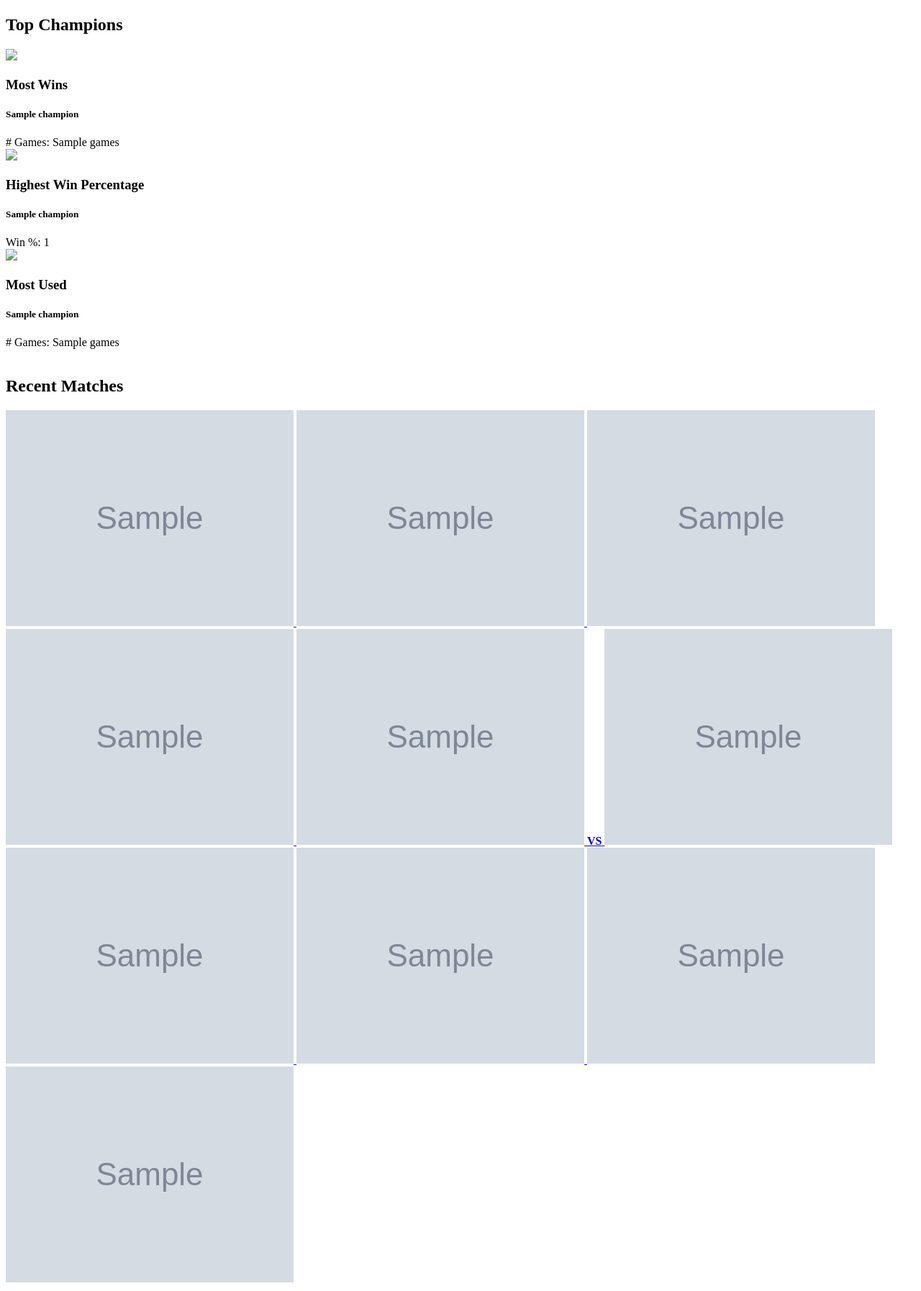
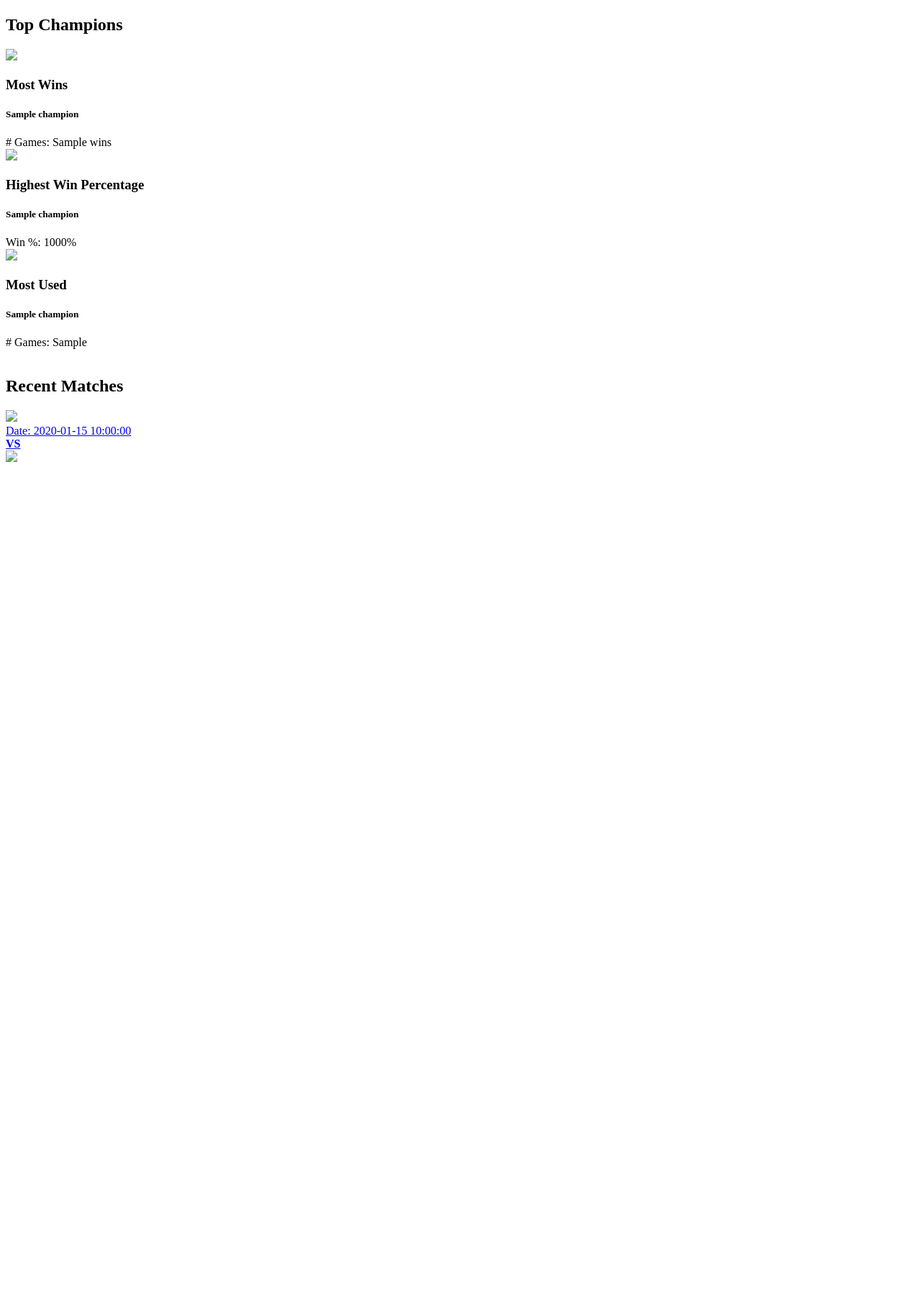
Before and after one commit to worst/league-stats, a Flask app: template templates/summoner.html in a window 1280 px wide. Shown: the part 604-2398 px from the top of the page at 72% size. After the commit the page ends 1246 px from the top, so only its background shows below. Run offline with Flask 2, Linux system fonts and the light colour scheme; the template is opened without the code that fills it: most values are stand-ins (such as "Sample title", 1, 10 or a date in 2020); grey boxes marked "Sample" are stand-in pictures; parts of the project's set-up code (start-up, migrations or seed data) failed here and were passed over; some libraries are stand-ins or nearby versions.

Commit message:
Added recent matches to the summoner template and fixed champion information.

```diff
--- a/templates/summoner.html
+++ b/templates/summoner.html
@@ -36,13 +36,13 @@
 	<div class="span4 info-block">
 		<div class="row-fluid">
 			<div class="span4">
-				<img src="{{ root_url }}static/images/champions/thumbnails/{{ champ_wins.thumbnail }}" class="thumbnail">
+				<img src="{{ root_url }}static/images/champions/thumbnails/{{ champ_wins.champion.thumbnail }}" class="thumbnail">
 			</div>
 			<div>
 		<h3 class="center">Most Wins</h3>
-				<h5>{{ champ_wins.champion }}</h5>
+				<h5>{{ champ_wins.champion.name }}</h5>
 				<span class="tag"># Games: </span>
-				<span class="field">{{ champ_wins.games }}</span>
+				<span class="field">{{ champ_wins.wins }}</span>
 			</div>
 		</div>
 	</div>
@@ -50,13 +50,13 @@
 	<div class="span4 info-block">
 		<div class="row-fluid">
 			<div class="span4">
-				<img src="{{ root_url }}static/images/champions/thumbnails/{{ champ_percent.thumbnail }}" class="thumbnail">
+				<img src="{{ root_url }}static/images/champions/thumbnails/{{ champ_percent.champion.thumbnail }}" class="thumbnail">
 			</div>
 			<div>
 		<h3 class="center">Highest Win Percentage</h3>
-				<h5>{{ champ_percent.champion }}</h5>
+				<h5>{{ champ_percent.champion.name }}</h5>
 				<span class="tag">Win %: </span>
-				<span class="field">{{ champ_percent.percent }}</span>
+				<span class="field">{{ (champ_percent.wins/champ_percent.games_played)*100 }}%</span>
 			</div>
 		</div>
 	</div>
@@ -64,13 +64,13 @@
 	<div class="span4 info-block">
 		<div class="row-fluid">
 			<div class="span4">
-				<img src="{{ root_url }}static/images/champions/thumbnails/{{ champ_popular.thumbnail }}" class="thumbnail">
+				<img src="{{ root_url }}static/images/champions/thumbnails/{{ champ_popular.champion.thumbnail }}" class="thumbnail">
 			</div>
 			<div>
 		<h3 class="center">Most Used</h3>
-				<h5>{{ champ_popular.champion }}</h5>
+				<h5>{{ champ_popular.champion.name }}</h5>
 				<span class="tag"># Games: </span>
-				<span class="field">{{ champ_popular.games }}</span>
+				<span class="field">{{ champ_popular.games_played }}</span>
 			</div>
 		</div>
 	</div>
@@ -79,23 +79,30 @@
 
 <h2>Recent Matches</h2>
 
-<div class="well">
+<div class="well row-fluid">
 	{% for match in matches %}
 	<a href="/game/{{ match.id }}">
-		<div class="well row {{ match.winner }} match-row">
-			<img class="champion-thumbnail" src="{{ match.team1.champion1.thumbnail }}">
-			<img class="champion-thumbnail" src="{{ match.team1.champion2.thumbnail }}">
-			<img class="champion-thumbnail" src="{{ match.team1.champion3.thumbnail }}">
-			<img class="champion-thumbnail" src="{{ match.team1.champion4.thumbnail }}">
-			<img class="champion-thumbnail" src="{{ match.team1.champion5.thumbnail }}">
+		<div class="span12 {{ match.winner }} match-row info-block">
+			<div class="row-fluid">
+				<div class="match-team span5">
+					<div class="span2"></div>
+					{% for champion in match.teams[0].champions %}
+					<img src="{{ root_url }}static/images/champions/thumbnails/{{ champion.thumbnail }}" class="thumbnail span2">
+					{% endfor %}
+				</div>
 
-			<strong>VS</strong>
+				<div class="span2">
+					Date: {{ match.date }}<br>
+					<strong>VS</strong><br>
+				</div>
 
-			<img class="champion-thumbnail" src="{{ match.team2.champion1.thumbnail }}">
-			<img class="champion-thumbnail" src="{{ match.team2.champion2.thumbnail }}">
-			<img class="champion-thumbnail" src="{{ match.team2.champion3.thumbnail }}">
-			<img class="champion-thumbnail" src="{{ match.team2.champion4.thumbnail }}">
-			<img class="champion-thumbnail" src="{{ match.team2.champion5.thumbnail }}">
+
+				<div class="match-team span5">
+					{% for champion in match.teams[1].champions %}
+					<img src="{{ root_url }}static/images/champions/thumbnails/{{ champion.thumbnail }}" class="thumbnail span2">
+					{% endfor %}
+				</div>
+			</div>
 		</div>
 	</a>
 	{% endfor %}
```
